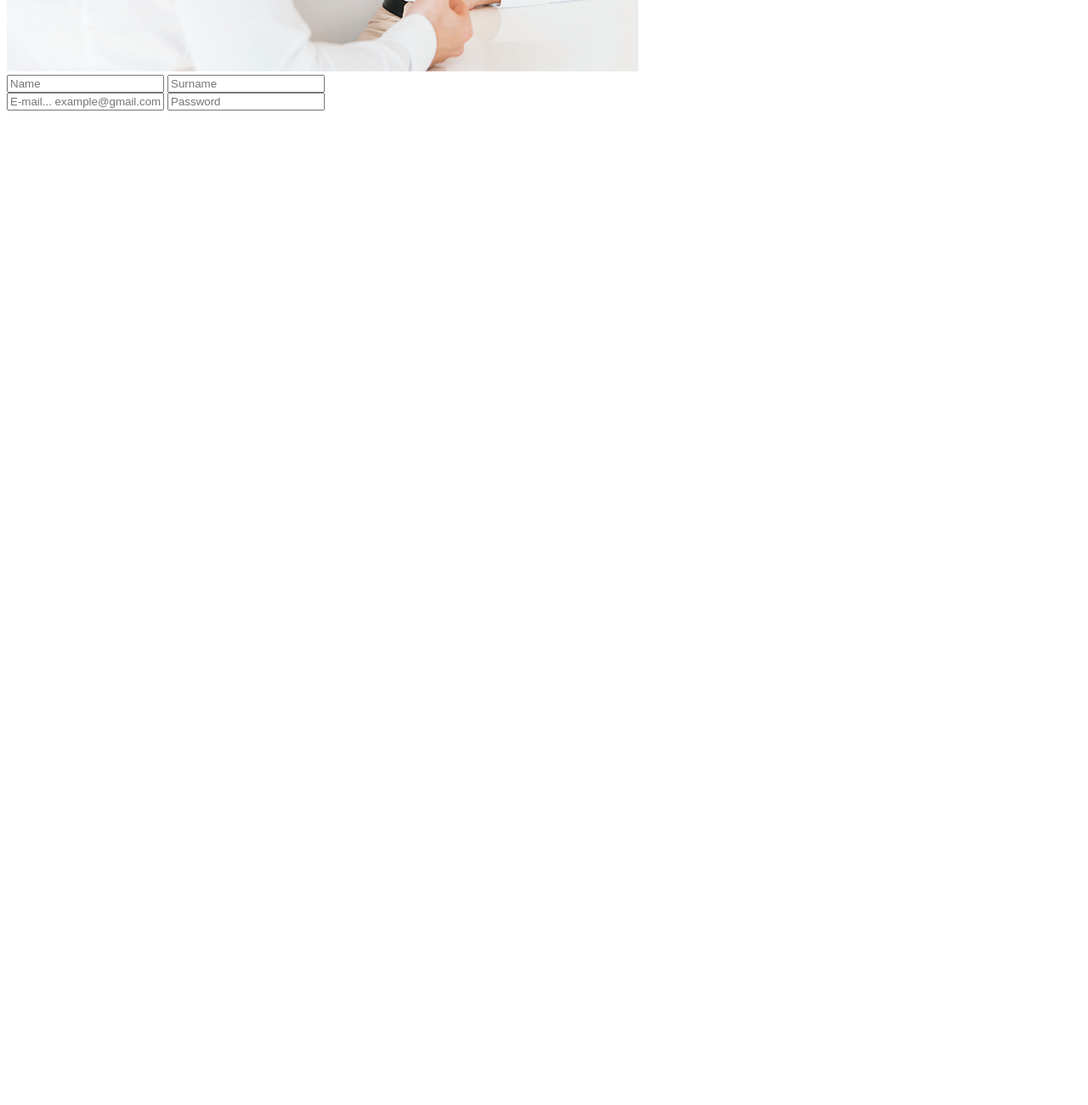
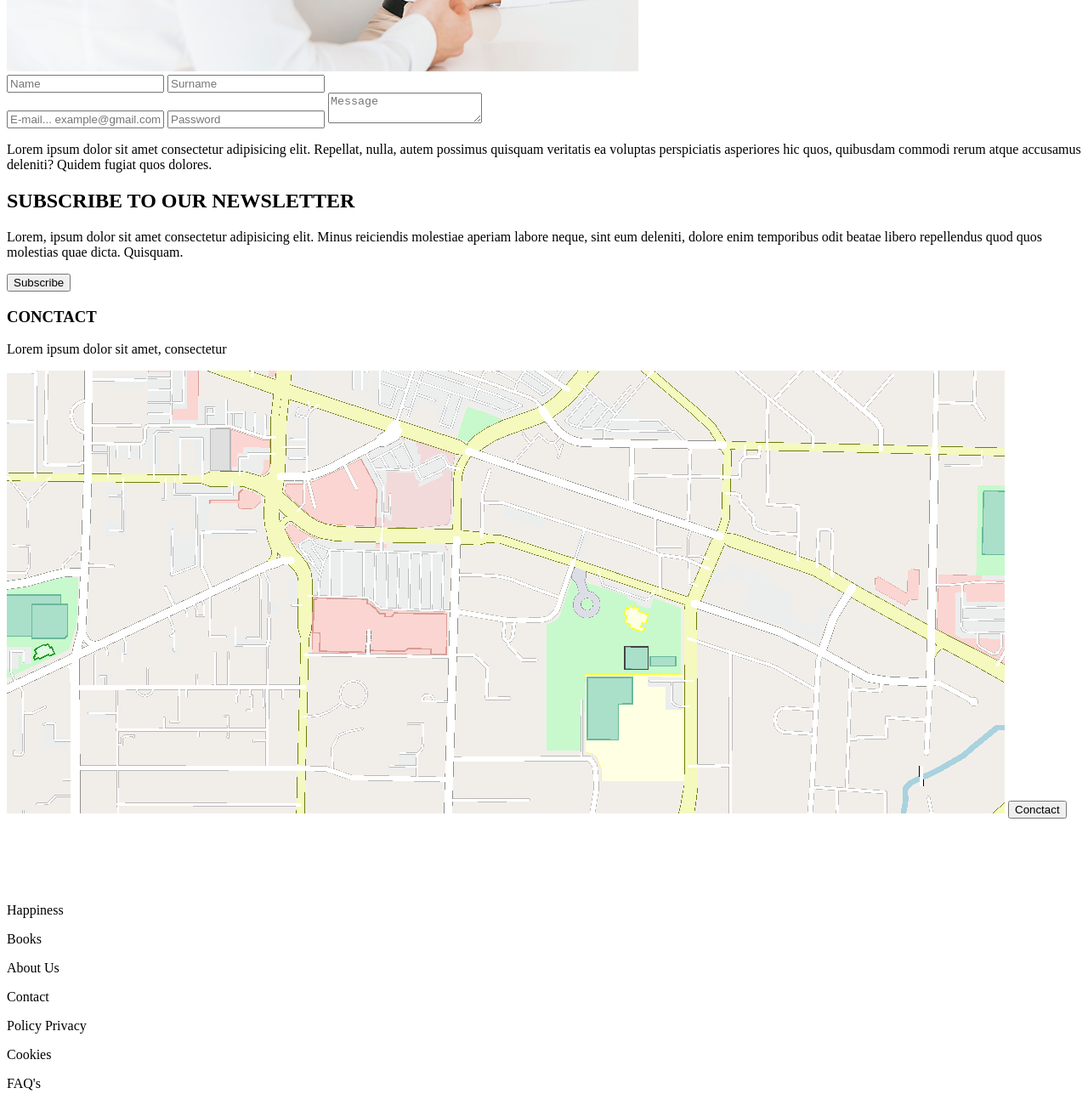
Before and after one commit to johanVillanueva939/happyTime, a plain HTML site: page index.html in a window 1280 px wide. Shown: the part 5204-6504 px from the top of the page at 85% size. Before the commit the page ends 5342 px from the top, so only its background shows below. Drawn offline with Linux system fonts and the light colour scheme.

Commit message:
Feat(Maq):Maquetación casi terminada

```diff
--- a/index.html
+++ b/index.html
@@ -144,12 +144,49 @@
 					<div>
 						<input type="email" name="E-mail" placeholder="E-mail... example@gmail.com ">
 							<input type="password" name="password" placeholder="Password">
-					<form>
-
-					</form>
+								<textarea name="message" placeholder="Message"></textarea>
+									<p>Lorem ipsum dolor sit amet consectetur adipisicing elit. Repellat, nulla, autem possimus quisquam veritatis ea voluptas perspiciatis asperiores hic quos, quibusdam commodi rerum atque accusamus deleniti? Quidem fugiat quos dolores.</p>
+					</div>
+			</section>
+				<section>
+					<div>
+						<h2>SUBSCRIBE TO OUR NEWSLETTER</h2>
+					</div>
+						<div>
+							<p>Lorem, ipsum dolor sit amet consectetur adipisicing elit. Minus reiciendis molestiae aperiam labore neque, sint eum deleniti, dolore enim temporibus odit beatae libero repellendus quod quos molestias quae dicta. Quisquam.</p>
+						</div>
+							<button>Subscribe</button>
+				</section>
+		</section>
+		<!-- Section #8 -->
+		<section class="section_8">
+			<h3>CONCTACT</h3>
+				<p>Lorem ipsum dolor sit amet, consectetur</p>
+					<img src="assets/images/map.png" alt="">
+						<button>Conctact</button>
+		</section>
+	</main>
+	<!-- Footer -->
+	<footer>
+		<section>
+			<section>
+				<img src="assets/images/logoWhite.png" alt="">
+			</section>
+			<section>
+				<div>
+					<p>Happiness</p>
+					<p>Books</p>
+					<p>About Us</p>
+					<p>Contact</p>
+				</div>
+					<div>
+						<p>Policy Privacy</p>
+						<p>Cookies</p>
+						<p>FAQ's</p>
 					</div>
 			</section>
 		</section>
-	</main>
+
+	</footer>
 </body>
 </html>
```
Lines whose indentation alone changed are shown as unchanged.
